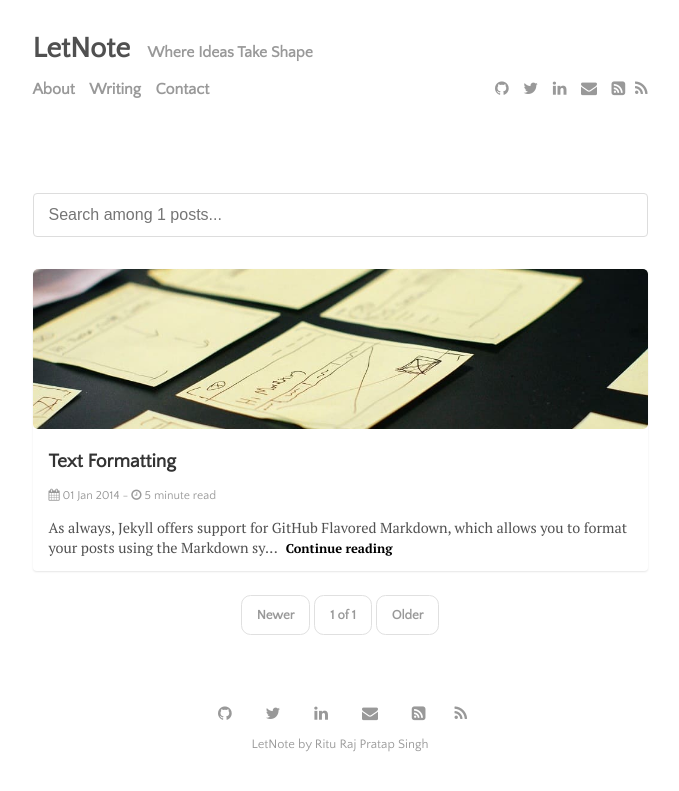
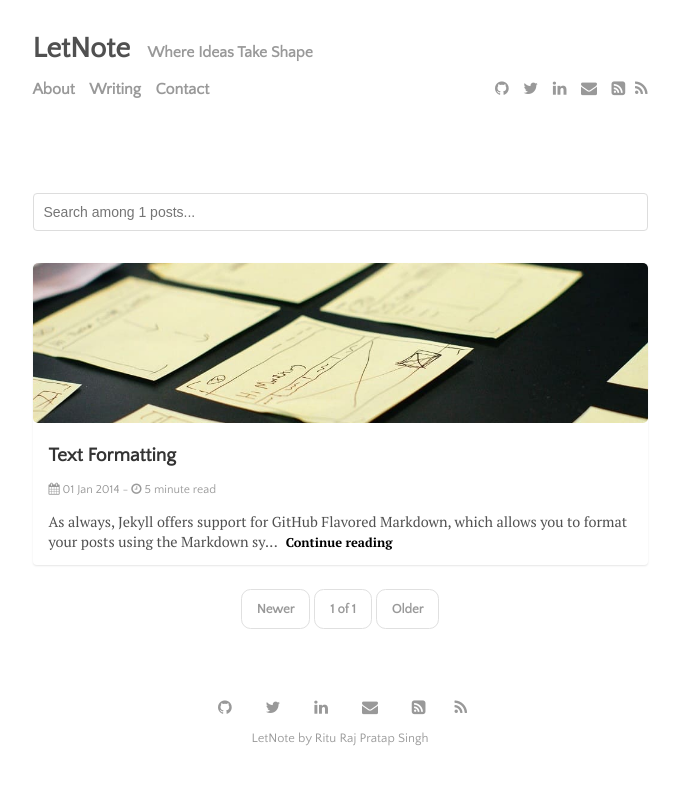
Before and after one commit to theriturajps/theriturajps.github.io, a Jekyll site: the page built from index.html, in a window 1280 px wide. Shown: the top 791 px of the page, without its empty margins (300-979 px from the left). Built offline with Jekyll 4.4.1, drawn with Linux system fonts in a browser that asks for light colours; the list of posts is cut into pages by our own code.

Commit message:
updated css

```diff
--- a/_layouts/home.html
+++ b/_layouts/home.html
@@ -191,10 +191,10 @@ document.addEventListener('DOMContentLoaded', function() {
 
   #search-input {
     width: 100%;
-    padding: 12px 40px 12px 15px;
+    padding: 10px 36px 10px 10px;
     border: 1px solid #ddd;
     border-radius: 4px;
-    font-size: 16px;
+    font-size: 14px;
     transition: border-color 0.3s;
     box-sizing: border-box;
   }
```
